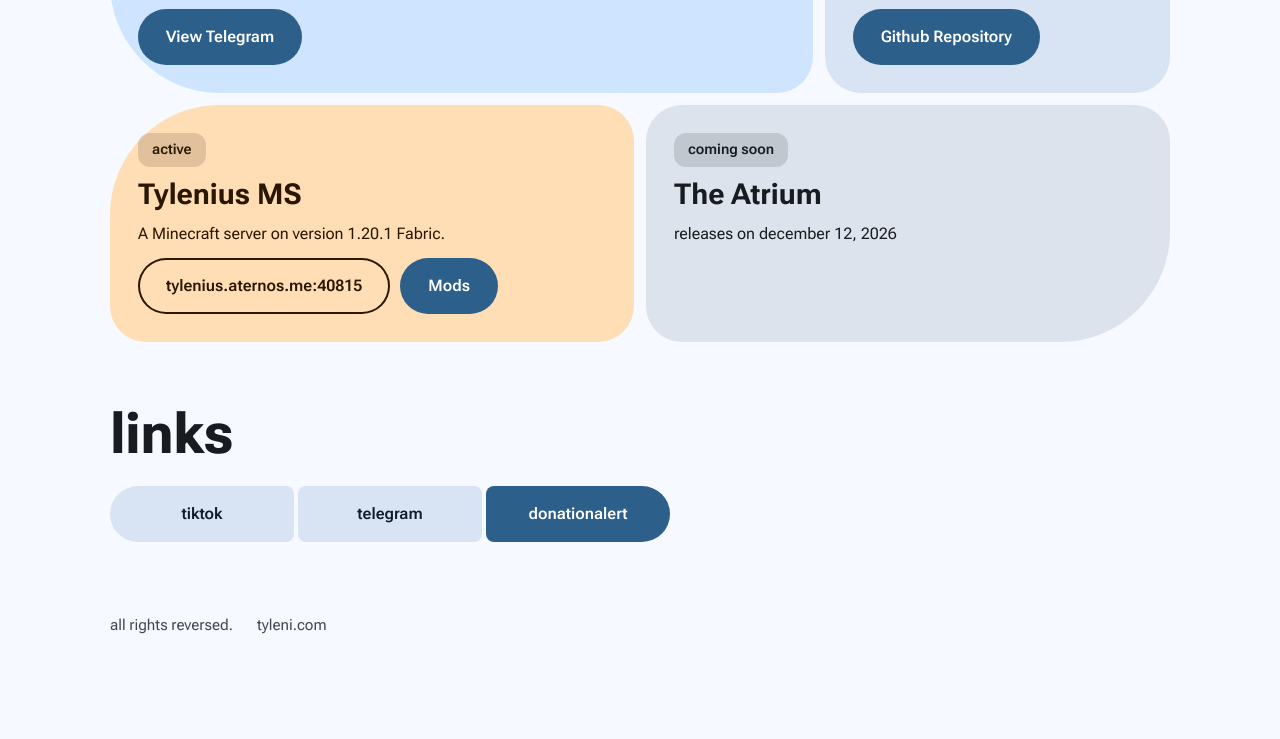
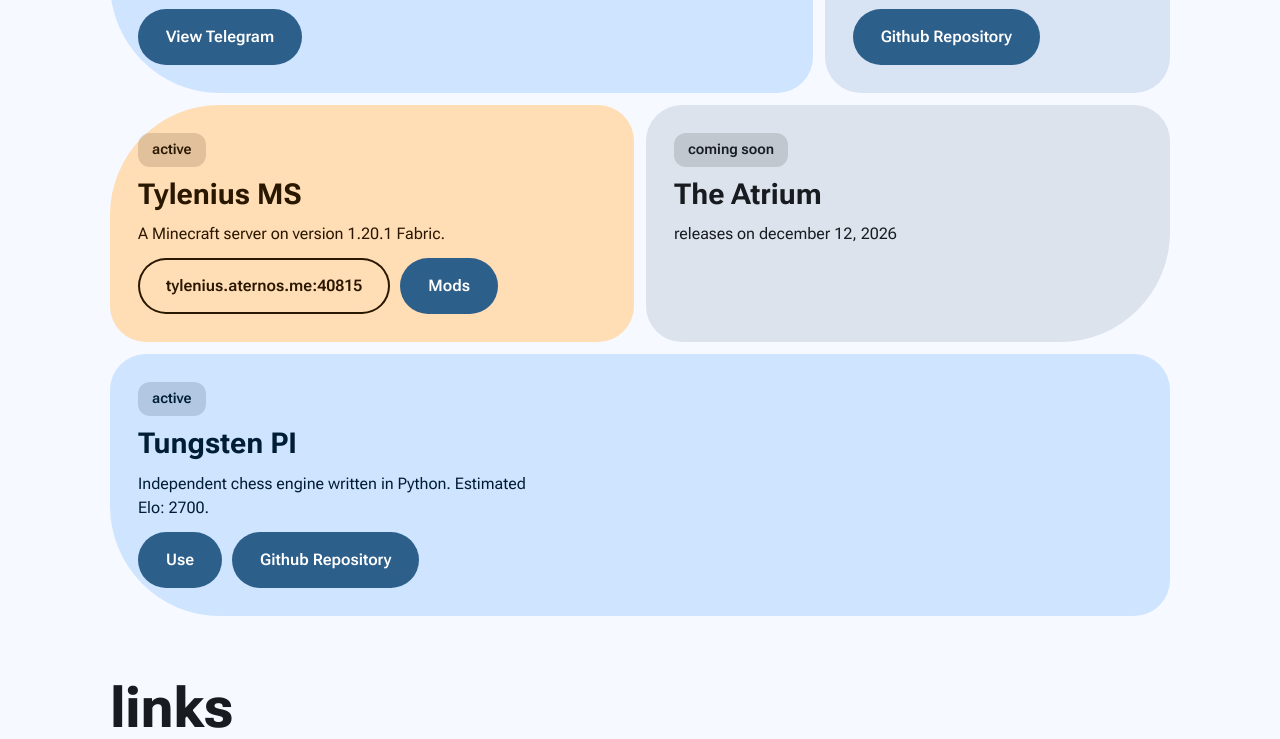
Before and after one commit to retrogen129/fks, a plain HTML site: page index.html in a window 1280 px wide. Shown: the part 1278-2017 px from the top of the page. Drawn offline with Linux system fonts and the light colour scheme.

Commit message:
Update index.html

```diff
--- a/index.html
+++ b/index.html
@@ -154,7 +154,9 @@ var PROJECTS=[
   links:[{label:"Github Repository",href:"https://github.com/retroggen/mountain",primary:true}]},
   {title:"Tylenius MS",status:"active",text:"A Minecraft server on version 1.20.1 Fabric.",
    links:[{label:"tylenius.aternos.me:40815",copy:"tylenius.aternos.me:40815"},{label:"Mods",href:"https://t.me/tylenius/2",primary:true}]},
-  {title:"The Atrium",status:"coming soon",text:"releases on december 12, 2026"}
+  {title:"The Atrium",status:"coming soon",text:"releases on december 12, 2026"},
+  {title:"Tungsten PI",status:"active",text:"Independent chess engine written in Python. Estimated Elo: 2700.",
+   links:[{label:"Use",href:"https://tyleni.com/tungsten",primary:true},{label:"Github Repository",href:"https://retroggen/tungsten",primary:true}]}
 ];
 
 (function(){
```
